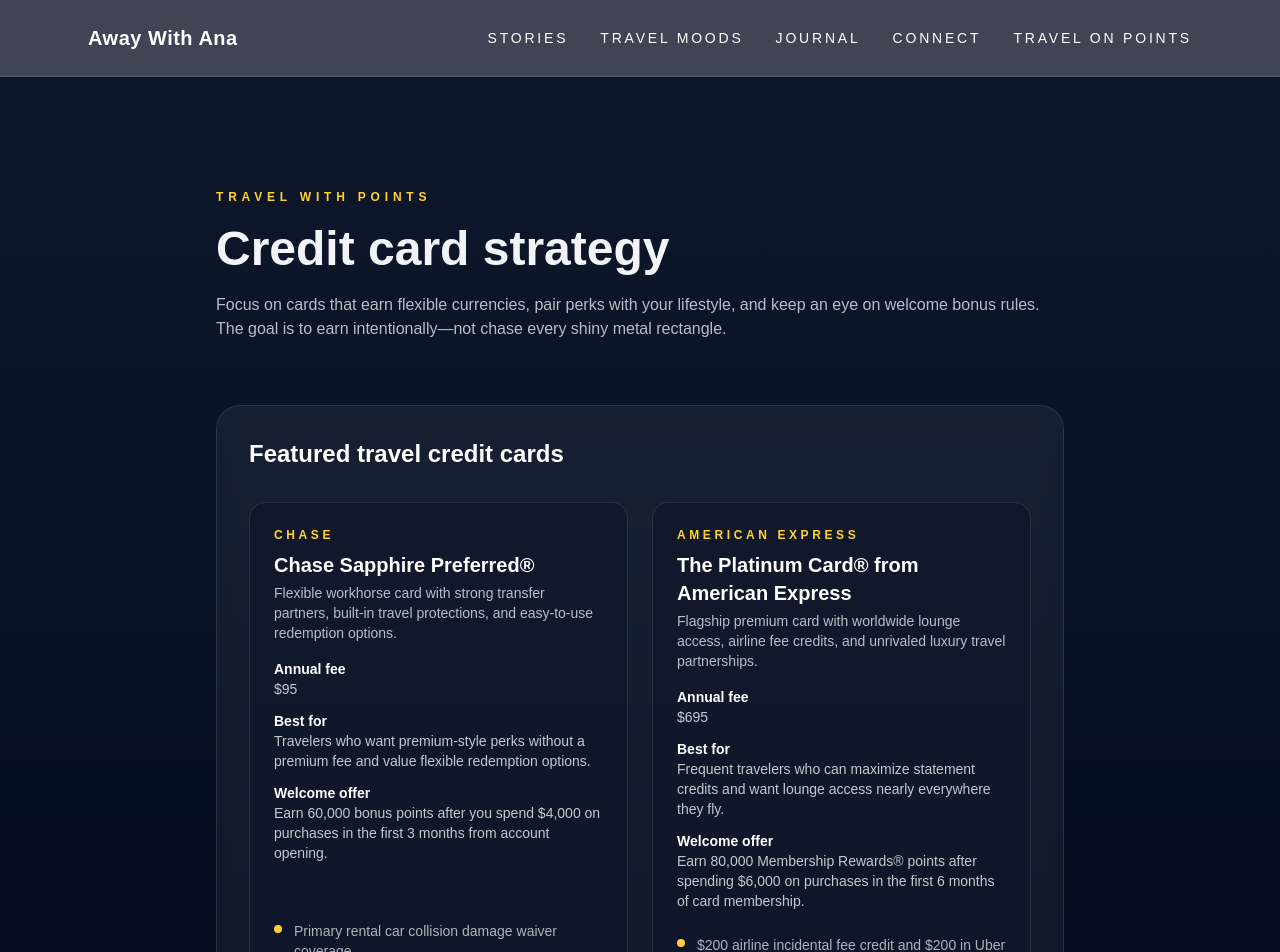
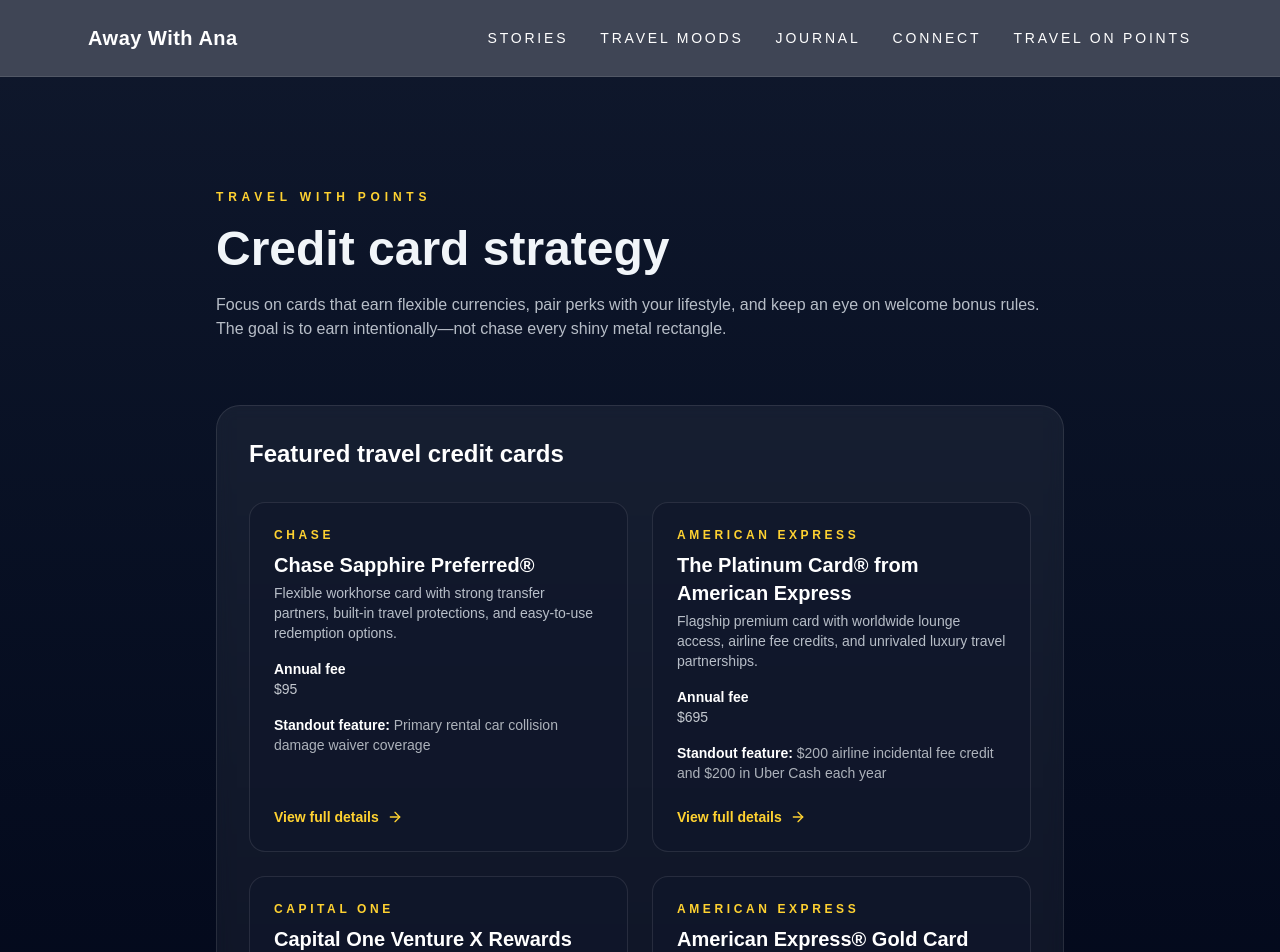
Before and after one commit to bansalmanik/travel-website, a Next.js app: page /travel-with-points/credit-cards in a window 1280 px wide. Shown: the top 952 px of the page. Built offline with nearby package versions, Linux system fonts and the light colour scheme.

Commit message:
Simplify loyalty previews and harden slug lookups

```diff
--- a/app/travel-with-points/credit-cards/[slug]/page.tsx
+++ b/app/travel-with-points/credit-cards/[slug]/page.tsx
@@ -29,7 +29,8 @@ export function generateStaticParams() {
 }
 
 export function generateMetadata({ params }: PageProps): Metadata {
-  const card = cards.find((item) => item.slug === params.slug);
+  const slug = decodeURIComponent(params.slug);
+  const card = cards.find((item) => item.slug === slug);
 
   if (!card) {
     return {
@@ -65,7 +66,8 @@ export function generateMetadata({ params }: PageProps): Metadata {
 }
 
 export default function CreditCardDetailPage({ params }: PageProps) {
-  const card = cards.find((item) => item.slug === params.slug);
+  const slug = decodeURIComponent(params.slug);
+  const card = cards.find((item) => item.slug === slug);
 
   if (!card) {
     notFound();
--- a/app/travel-with-points/credit-cards/page.tsx
+++ b/app/travel-with-points/credit-cards/page.tsx
@@ -66,7 +66,10 @@ export default function CreditCardsPage() {
           <h2 className="text-2xl font-semibold text-white">Featured travel credit cards</h2>
           <div className="grid gap-6 md:grid-cols-2">
             {cards.map((card) => (
-              <article key={card.slug} className="group flex flex-col justify-between rounded-2xl border border-white/10 bg-slate-900/60 p-6 transition hover:border-amber-300/60 hover:bg-slate-900/80">
+              <article
+                key={card.slug}
+                className="group flex flex-col justify-between rounded-2xl border border-white/10 bg-slate-900/60 p-6 transition hover:border-amber-300/60 hover:bg-slate-900/80"
+              >
                 <div className="space-y-4">
                   <div>
                     <p className="text-xs font-semibold uppercase tracking-[0.3em] text-amber-300">{card.issuer}</p>
@@ -82,24 +85,11 @@ export default function CreditCardsPage() {
                       <dt className="font-semibold text-white">Annual fee</dt>
                       <dd>{card.annualFee}</dd>
                     </div>
-                    <div>
-                      <dt className="font-semibold text-white">Best for</dt>
-                      <dd>{card.bestFor}</dd>
-                    </div>
-                    <div>
-                      <dt className="font-semibold text-white">Welcome offer</dt>
-                      <dd>{card.welcomeOffer}</dd>
-                    </div>
                   </dl>
+                  <p className="text-sm text-slate-100/70">
+                    <span className="font-semibold text-white">Standout feature:</span> {card.topFeatures[0]}
+                  </p>
                 </div>
-                <ul className="mt-6 space-y-2 text-sm text-slate-100/70">
-                  {card.topFeatures.slice(0, 3).map((feature) => (
-                    <li key={feature} className="flex items-start gap-3">
-                      <span className="mt-1 h-2 w-2 flex-none rounded-full bg-amber-300" aria-hidden />
-                      <span>{feature}</span>
-                    </li>
-                  ))}
-                </ul>
                 <Link
                   href={`/travel-with-points/credit-cards/${card.slug}`}
                   className="mt-6 inline-flex items-center text-sm font-semibold text-amber-300"
--- a/app/travel-with-points/flight-programs/[slug]/page.tsx
+++ b/app/travel-with-points/flight-programs/[slug]/page.tsx
@@ -27,7 +27,8 @@ export function generateStaticParams() {
 }
 
 export function generateMetadata({ params }: PageProps): Metadata {
-  const program = programs.find((item) => item.slug === params.slug);
+  const slug = decodeURIComponent(params.slug);
+  const program = programs.find((item) => item.slug === slug);
 
   if (!program) {
     return {
@@ -63,7 +64,8 @@ export function generateMetadata({ params }: PageProps): Metadata {
 }
 
 export default function FlightProgramDetailPage({ params }: PageProps) {
-  const program = programs.find((item) => item.slug === params.slug);
+  const slug = decodeURIComponent(params.slug);
+  const program = programs.find((item) => item.slug === slug);
 
   if (!program) {
     notFound();
--- a/app/travel-with-points/flight-programs/page.tsx
+++ b/app/travel-with-points/flight-programs/page.tsx
@@ -63,7 +63,10 @@ export default function FlightProgramsPage() {
           <h2 className="text-2xl font-semibold text-white">Featured airline loyalty programs</h2>
           <div className="grid gap-6 md:grid-cols-2">
             {programs.map((program) => (
-              <article key={program.slug} className="flex h-full flex-col justify-between rounded-2xl border border-white/10 bg-slate-900/60 p-6 transition hover:border-emerald-300/60 hover:bg-slate-900/80">
+              <article
+                key={program.slug}
+                className="flex h-full flex-col justify-between rounded-2xl border border-white/10 bg-slate-900/60 p-6 transition hover:border-emerald-300/60 hover:bg-slate-900/80"
+              >
                 <div className="space-y-4">
                   <div className="space-y-2">
                     <p className="text-xs font-semibold uppercase tracking-[0.3em] text-emerald-300">{program.alliance}</p>
@@ -79,20 +82,11 @@ export default function FlightProgramsPage() {
                       <dt className="font-semibold text-white">Primary hubs</dt>
                       <dd>{program.hub}</dd>
                     </div>
-                    <div>
-                      <dt className="font-semibold text-white">Transfer partners</dt>
-                      <dd>{program.transferPartners.join(", ")}</dd>
-                    </div>
                   </dl>
+                  <p className="text-sm text-slate-100/70">
+                    <span className="font-semibold text-white">Signature sweet spot:</span> {program.sweetSpots[0]}
+                  </p>
                 </div>
-                <ul className="mt-6 space-y-2 text-sm text-slate-100/70">
-                  {program.sweetSpots.slice(0, 2).map((sweetSpot) => (
-                    <li key={sweetSpot} className="flex items-start gap-3">
-                      <span className="mt-1 h-2 w-2 flex-none rounded-full bg-emerald-300" aria-hidden />
-                      <span>{sweetSpot}</span>
-                    </li>
-                  ))}
-                </ul>
                 <Link
                   href={`/travel-with-points/flight-programs/${program.slug}`}
                   className="mt-6 inline-flex items-center text-sm font-semibold text-emerald-300"
--- a/app/travel-with-points/hotel-programs/[slug]/page.tsx
+++ b/app/travel-with-points/hotel-programs/[slug]/page.tsx
@@ -26,7 +26,8 @@ export function generateStaticParams() {
 }
 
 export function generateMetadata({ params }: PageProps): Metadata {
-  const program = programs.find((item) => item.slug === params.slug);
+  const slug = decodeURIComponent(params.slug);
+  const program = programs.find((item) => item.slug === slug);
 
   if (!program) {
     return {
@@ -62,7 +63,8 @@ export function generateMetadata({ params }: PageProps): Metadata {
 }
 
 export default function HotelProgramDetailPage({ params }: PageProps) {
-  const program = programs.find((item) => item.slug === params.slug);
+  const slug = decodeURIComponent(params.slug);
+  const program = programs.find((item) => item.slug === slug);
 
   if (!program) {
     notFound();
--- a/app/travel-with-points/hotel-programs/page.tsx
+++ b/app/travel-with-points/hotel-programs/page.tsx
@@ -58,7 +58,10 @@ export default function HotelProgramsPage() {
           <h2 className="text-2xl font-semibold text-white">Featured hotel programs</h2>
           <div className="grid gap-6 md:grid-cols-2">
             {programs.map((program) => (
-              <article key={program.slug} className="flex h-full flex-col justify-between rounded-2xl border border-white/10 bg-slate-900/60 p-6 transition hover:border-sky-300/60 hover:bg-slate-900/80">
+              <article
+                key={program.slug}
+                className="flex h-full flex-col justify-between rounded-2xl border border-white/10 bg-slate-900/60 p-6 transition hover:border-sky-300/60 hover:bg-slate-900/80"
+              >
                 <div className="space-y-4">
                   <div className="space-y-2">
                     <p className="text-xs font-semibold uppercase tracking-[0.3em] text-sky-300">{program.footprint}</p>
@@ -69,18 +72,9 @@ export default function HotelProgramsPage() {
                     </h3>
                     <p className="text-sm text-slate-200/80">{program.summary}</p>
                   </div>
-                  <ul className="space-y-2 text-sm text-slate-100/70">
-                    {program.eliteLevels.slice(0, 2).map((level) => (
-                      <li key={level} className="flex items-start gap-3">
-                        <span className="mt-1 h-2 w-2 flex-none rounded-full bg-sky-300" aria-hidden />
-                        <span>{level}</span>
-                      </li>
-                    ))}
-                  </ul>
-                </div>
-                <div className="mt-6 space-y-2 text-sm text-slate-100/80">
-                  <p className="font-semibold text-white">Co-branded cards</p>
-                  <p>{program.coBrandedCards.join(", ")}</p>
+                  <p className="text-sm text-slate-100/70">
+                    <span className="font-semibold text-white">Key elite perk:</span> {program.eliteLevels[0]}
+                  </p>
                 </div>
                 <Link
                   href={`/travel-with-points/hotel-programs/${program.slug}`}
```
